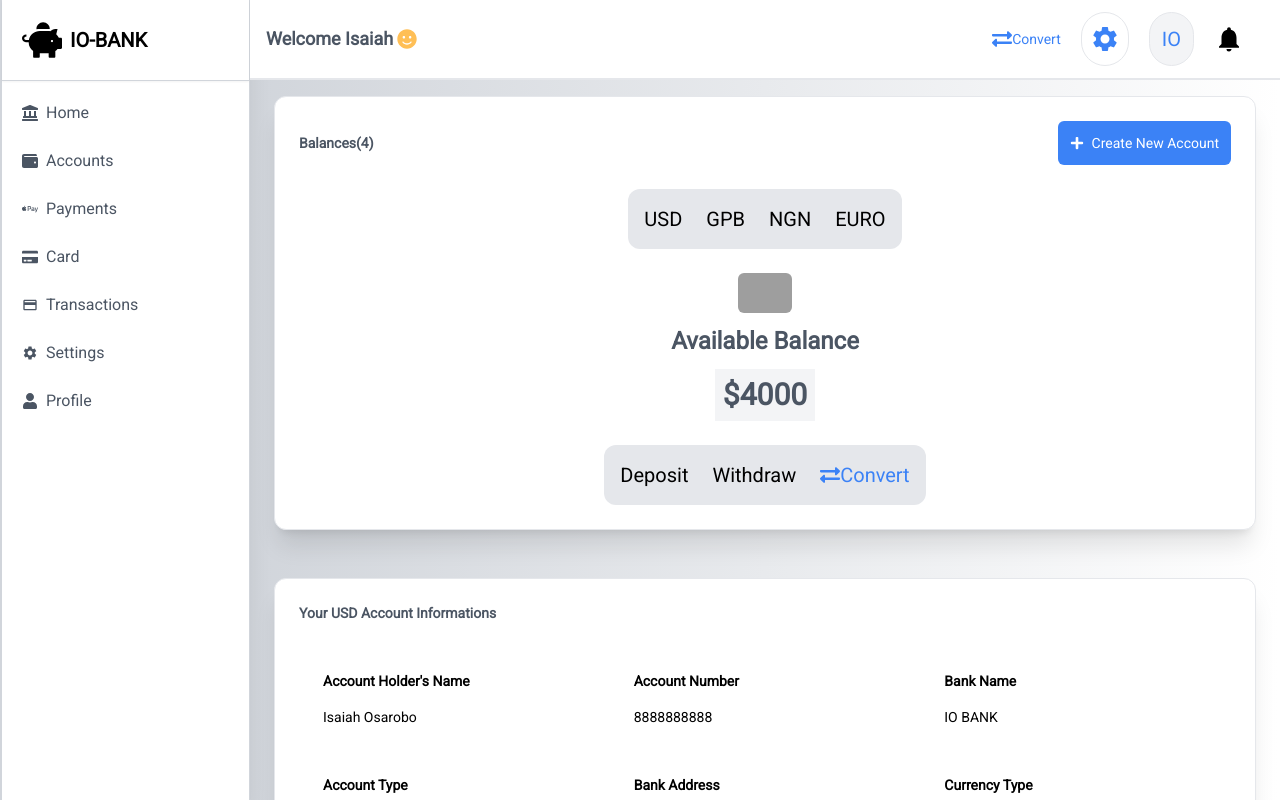
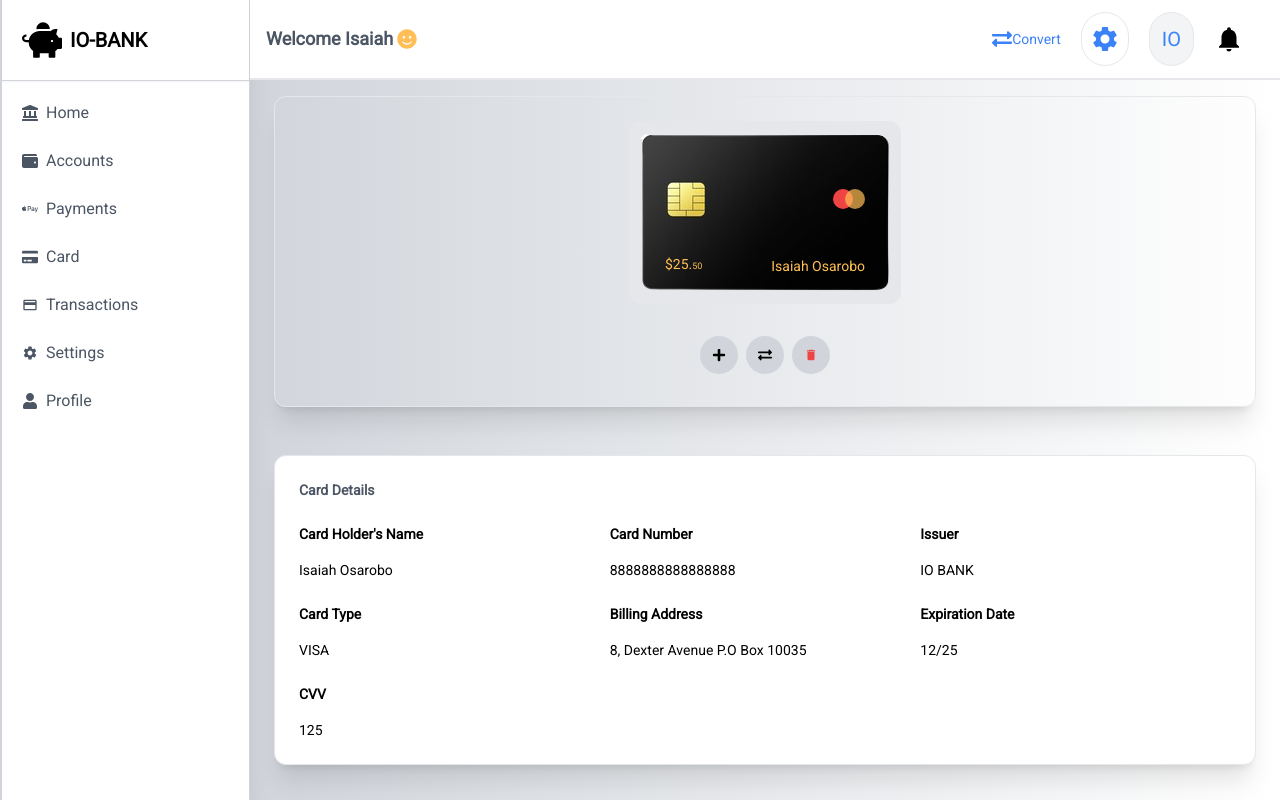
Before and after one commit to NishOG/iobank_frontend_private, a React (Create React App) app: page /dashboard in a window 1280 px wide. Shown: the top 800 px of the page. Built offline with nearby package versions, Linux system fonts and the light colour scheme; grey boxes are pictures that could not be loaded; the HTML template or start-up script is replaced by a standard one.

Commit message:
Defined Card Page added a card image and card details

```diff
--- a/src/pages/Dashboard.js
+++ b/src/pages/Dashboard.js
@@ -4,6 +4,7 @@ import NavBar from '../components/NavBar'
 import Transaction from './dashboard/Transaction'
 import Home from './dashboard/Home'
 import Account from './dashboard/Account'
+import Card from './dashboard/Card'
 
 const Dashboard = () => {
   return (
@@ -11,7 +12,7 @@ const Dashboard = () => {
         <NavBar />
         <Header />
         <section className='relative flex-1 pt-12 p-2 sm:p-6 w-full sm:mt-6'>
-          <Account />
+          <Card />
         </section>
     </main>
   )
--- a/src/pages/dashboard/Account.js
+++ b/src/pages/dashboard/Account.js
@@ -36,37 +36,37 @@ const Account = () => {
       <section id='account-details-section' className='w-full flex flex-col border border-gray-200 text-sm bg-white rounded-xl mt-12 p-6 gap-6 shadow-xl'>
         <p className='font-bold text-gray-600 text-sm'>Your USD Account Informations</p>
         <div className='flex flex-col sm:flex-row  sm:flex-wrap'>
-          <div className='min-w-200 flex flex-col gap-4 p-6 w-1/3'>
+          <div className='min-w-200 flex flex-col gap-4 pt-6 w-1/3'>
               <p className='text-sm font-bold'>Account Holder's Name</p>
               <div className='flex flex-1 w-full justify-between text-[12px] sm:text-sm'>
                 <p>Isaiah Osarobo</p>
               </div>
           </div>
-          <div className='min-w-200 flex flex-col gap-4 p-6 w-1/3'>
+          <div className='min-w-200 flex flex-col gap-4 pt-6 w-1/3'>
               <p className='text-sm font-bold'>Account Number</p>
               <div className='flex flex-1 w-full justify-between text-[12px] sm:text-sm'>
                 <p>8888888888</p>
               </div>
           </div>
-          <div className='min-w-200 flex flex-col gap-4 p-6 w-1/3'>
+          <div className='min-w-200 flex flex-col gap-4 pt-6 w-1/3'>
               <p className='text-sm font-bold'>Bank Name</p>
               <div className='flex flex-1 w-full justify-between text-[12px] sm:text-sm'>
                 <p>IO BANK</p>
               </div>
           </div>
-          <div className='min-w-200 flex flex-col gap-4 p-6 w-1/3'>
+          <div className='min-w-200 flex flex-col gap-4 pt-6 w-1/3'>
               <p className='text-sm font-bold'>Account Type</p>
               <div className='flex flex-1 w-full justify-between text-[12px] sm:text-sm'>
                 <p>Savings</p>
               </div>
           </div>
-          <div className='min-w-200 flex flex-col gap-4 p-6 w-1/3'>
+          <div className='min-w-200 flex flex-col gap-4 pt-6 w-1/3'>
               <p className='text-sm font-bold'>Bank Address</p>
               <div className='flex flex-1 w-full justify-between text-[12px] sm:text-sm'>
                 <p>8, Dexter Avenue P.O Box 10035</p>
               </div>
           </div>
-          <div className='min-w-200 flex flex-col gap-4 p-6 w-1/3'>
+          <div className='min-w-200 flex flex-col gap-4 pt-6 w-1/3'>
               <p className='text-sm font-bold'>Currency Type</p>
               <div className='flex flex-1 w-full justify-between text-[12px] sm:text-sm'>
                 <p>USD</p>
--- /dev/null
+++ b/src/pages/dashboard/Card.js
@@ -0,0 +1,90 @@
+import React from 'react'
+import { FaExchangeAlt, FaPiggyBank, FaPlus } from 'react-icons/fa'
+import Transaction from './Transaction'
+import creditCard from '../../credit_card.png'
+import { MdDelete } from 'react-icons/md'
+
+const Card = () => {
+  return (
+    <>
+
+      <section id='account-section' className='w-full flex flex-col border border-gray-200 text-xl bg-transparent rounded-xl mt-12 p-6 gap-6 shadow-xl overflow-x-auto items-center'>
+        <div className='flex flex-col sm:flex-row sm:flex-wrap justify-center'>
+          <div className='text-sm sm:text-xl p-2 bg-gray-200 bg-gray-200 rounded-xl flex gap-2 relative'>
+            <img src={creditCard} />
+            <div className='absolute mt-3 top-12 right-7 p-2 text-sm text-golden flex'>
+                <div className='w-5 h-5 rounded-xl bg-red-500'></div>
+                <div className='w-5 h-5 rounded-xl bg-golden ml-[-8px] opacity-70'></div>
+            </div>
+            <p className='absolute bottom-5 right-7 p-2 text-sm text-golden'>Isaiah Osarobo</p>
+            <p className='absolute bottom-5 left-7 p-2 text-sm text-golden'>$25.<span className='text-[9px]'>50</span></p>
+          </div>
+        </div>
+
+        <div className='text-sm sm:text-xl p-2 flex gap-2'>
+            <div className='rounded-3xl bg-gray-300 hover:bg-white flex justify-center items-center'>
+                <button className='p-3 rounded-3xl flex flex-col justify-center text-sm'><FaPlus /></button>
+            </div>
+            <div className='rounded-3xl bg-gray-300 hover:bg-white flex justify-center items-center'>
+                <button className='p-3 rounded-3xl flex flex-col justify-center text-sm'><FaExchangeAlt /></button>
+            </div>
+            <div className='rounded-3xl bg-gray-300 hover:bg-white flex justify-center items-center'>
+                <button className='p-3 rounded-3xl flex flex-col justify-center text-sm text-red-500'><MdDelete /></button>
+            </div>
+        </div>
+      </section>
+
+
+      <section id='account-details-section' className='w-full flex flex-col border border-gray-200 text-sm bg-white rounded-xl mt-12 p-6 shadow-xl'>
+        <p className='font-bold text-gray-600 text-sm'>Card Details</p>
+        <div className='flex flex-col sm:flex-row  sm:flex-wrap'>
+          <div className='min-w-200 flex flex-col gap-4 pt-6 w-1/3'>
+              <p className='text-sm font-bold'>Card Holder's Name</p>
+              <div className='flex flex-1 w-full justify-between text-[12px] sm:text-sm'>
+                <p>Isaiah Osarobo</p>
+              </div>
+          </div>
+          <div className='min-w-200 flex flex-col gap-4 pt-6 w-1/3'>
+              <p className='text-sm font-bold'>Card Number</p>
+              <div className='flex flex-1 w-full justify-between text-[12px] sm:text-sm'>
+                <p>8888888888888888</p>
+              </div>
+          </div>
+          <div className='min-w-200 flex flex-col gap-4 pt-6 w-1/3'>
+              <p className='text-sm font-bold'>Issuer</p>
+              <div className='flex flex-1 w-full justify-between text-[12px] sm:text-sm'>
+                <p>IO BANK</p>
+              </div>
+          </div>
+          <div className='min-w-200 flex flex-col gap-4 pt-6 w-1/3'>
+              <p className='text-sm font-bold'>Card Type</p>
+              <div className='flex flex-1 w-full justify-between text-[12px] sm:text-sm'>
+                <p>VISA</p>
+              </div>
+          </div>
+          <div className='min-w-200 flex flex-col gap-4 pt-6 w-1/3'>
+              <p className='text-sm font-bold'>Billing Address</p>
+              <div className='flex flex-1 w-full justify-between text-[12px] sm:text-sm'>
+                <p>8, Dexter Avenue P.O Box 10035</p>
+              </div>
+          </div>
+          <div className='min-w-200 flex flex-col gap-4 pt-6 w-1/3'>
+              <p className='text-sm font-bold'>Expiration Date</p>
+              <div className='flex flex-1 w-full justify-between text-[12px] sm:text-sm'>
+                <p>12/25</p>
+              </div>
+          </div>
+          <div className='min-w-200 flex flex-col gap-4 pt-6 w-1/3'>
+              <p className='text-sm font-bold'>CVV</p>
+              <div className='flex flex-1 w-full justify-between text-[12px] sm:text-sm'>
+                <p>125</p>
+              </div>
+          </div>
+        </div>
+      </section>
+      <Transaction />
+    </>
+  )
+}
+
+export default Card
```
Also changed, not shown: src/credit_card.png (added).
